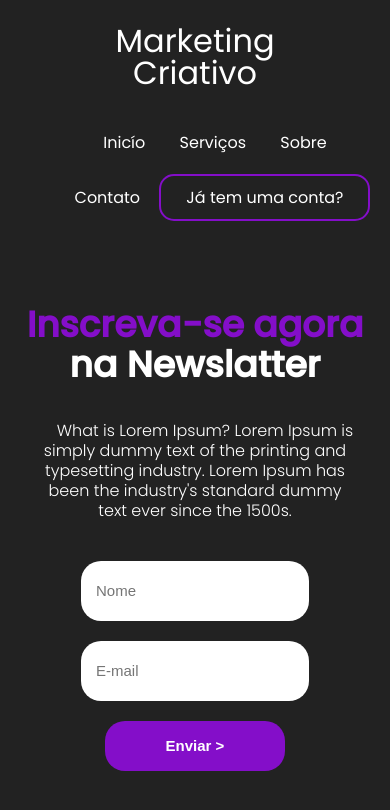
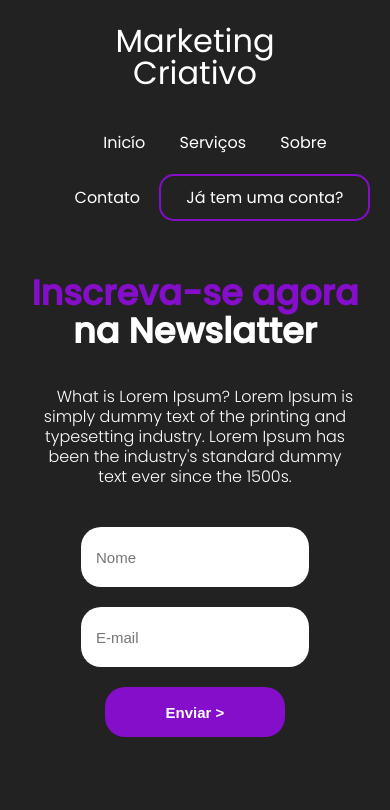
Before and after one commit to antonimatheus/Landing-Page, a plain HTML site: page index.html in a window 390 px wide. Drawn offline with Linux system fonts and the light colour scheme.

Commit message:
version v3

```diff
--- a/style/media.css
+++ b/style/media.css
@@ -1,5 +1,6 @@
 @media screen and (max-width: 840px) {
     header {
+
         flex-direction: column;
     }
 
@@ -12,7 +13,8 @@
     }
 
     h2 {
-        font-size: 36px;
+        margin-top: -1px;
+        font-size: 35px;
         text-align: center;
     }
 
```
